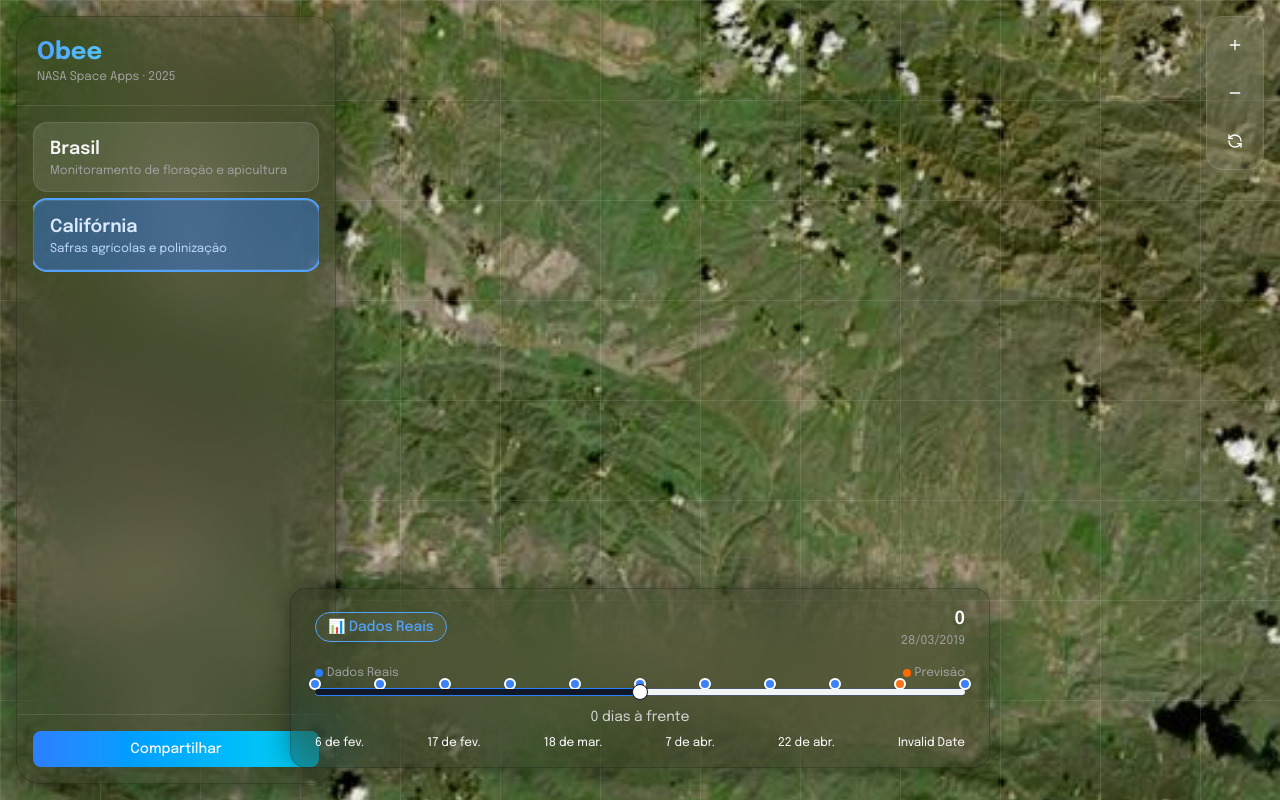
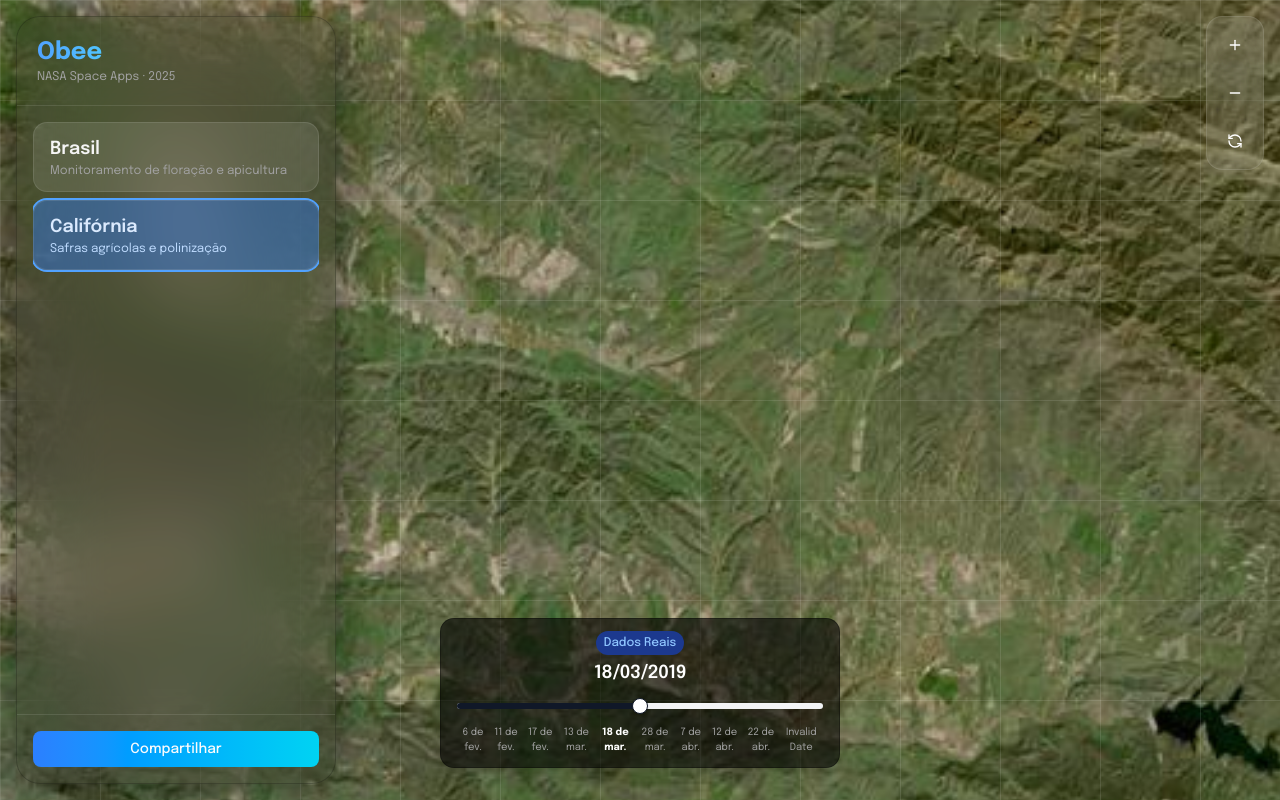
Before and after one commit to obixy/bloomwatch, a React (Vite) app in the folder frontend/: page / in a window 1280 px wide. Built offline with nearby package versions, Linux system fonts and the light colour scheme.

Commit message:
refactor: remove satellite view image and update slider data handling

```diff
--- a/frontend/src/components/mock.ts
+++ b/frontend/src/components/mock.ts
@@ -15,7 +15,6 @@
 ];
 
 const previsionImage = importImage('prevision.png');
-const satelliteViewImage = importImage('satellite-view.png');
 
 export const mapTimeline: Record<string, string> = {};
 images.forEach(({ date, file }) => {
@@ -23,4 +22,3 @@
 });
 
 mapTimeline['prevision'] = previsionImage;
-mapTimeline['satellite-view'] = satelliteViewImage;
--- a/frontend/src/components/slider.tsx
+++ b/frontend/src/components/slider.tsx
@@ -17,11 +17,16 @@
 export function SliderComponent({ onChangeMapImage }: SliderComponentProps) {
   const [timeline, setTimeline] = useState(50);
   const totalSteps = 100;
-  const realDataThreshold = 50;
 
-  // Usar as datas do mapTimeline para montar sampleData
-  const timelineKeys = Object.keys(mapTimeline);
-  const sampleData: TimelineData[] = timelineKeys.map((key) => ({
+  const timelineKeys = Object.keys(mapTimeline)
+    .filter((k) => k !== 'prevision' && k !== 'satellite-view')
+    .sort((a, b) => new Date(a).getTime() - new Date(b).getTime());
+  const extraKeys = ['prevision', 'satellite-view'].filter(
+    (k) => mapTimeline[k]
+  );
+  const orderedKeys = [...timelineKeys, ...extraKeys];
+
+  const sampleData: TimelineData[] = orderedKeys.map((key) => ({
     date: key,
     value: 0,
     type:
@@ -37,160 +42,53 @@
   );
   const currentData = sampleData[currentIndex];
 
-  // Chama callback ao mudar o slider
-  // Atualiza imagem do mapa conforme a data
-  // Só chama se a prop existir
   React.useEffect(() => {
     if (onChangeMapImage) {
       onChangeMapImage(currentData.date);
     }
   }, [currentIndex, currentData.date, onChangeMapImage]);
 
-  const colors = {
-    real: {
-      track: 'bg-blue-500',
-      thumb: 'bg-blue-600',
-      text: 'text-blue-400',
-      border: 'border-blue-400',
-    },
-    forecast: {
-      track: 'bg-orange-500',
-      thumb: 'bg-orange-600',
-      text: 'text-orange-400',
-      border: 'border-orange-400',
-    },
-    mixed: {
-      track: 'bg-gradient-to-r from-blue-500 to-orange-500',
-    },
-  };
-
-  const getTrackColor = (value: number) => {
-    if (value <= realDataThreshold) {
-      return colors.real.track;
-    } else {
-      return colors.forecast.track;
-    }
-  };
-
-  const getStepMarks = () => {
-    const marks = [];
-    const stepSize = totalSteps / (sampleData.length - 1);
-
-    for (let i = 0; i < sampleData.length; i++) {
-      const position = i * stepSize;
-      const isReal = sampleData[i].type === 'real';
-
-      marks.push({
-        position,
-        type: sampleData[i].type,
-        label: sampleData[i].date,
-        isReal,
-      });
-    }
-
-    return marks;
-  };
-
-  const stepMarks = getStepMarks();
-
   return (
-    <div className="absolute bottom-8 left-1/2 -translate-x-1/2 w-[700px] backdrop-blur-2xl bg-black/20 border border-black/20 rounded-2xl px-6 py-4 shadow-[0_0_30px_rgba(0,0,0,0.4)]">
-      <div className="flex justify-between items-center mb-4">
-        <div
-          className={`px-3 py-1 rounded-full border ${
+    <div className="absolute bottom-8 left-1/2 -translate-x-1/2 w-[400px] bg-black/60 border border-black/30 rounded-xl px-4 py-3 shadow-lg flex flex-col gap-2 items-center">
+      <div className="flex flex-col items-center gap-1 mb-2">
+        <span
+          className={`text-xs font-medium px-2 py-1 rounded-full ${
             currentData.type === 'real'
-              ? colors.real.border + ' ' + colors.real.text
-              : colors.forecast.border + ' ' + colors.forecast.text
-          } bg-white/5 text-sm font-medium`}
+              ? 'bg-blue-900 text-blue-300'
+              : 'bg-orange-900 text-orange-300'
+          }`}
         >
-          {currentData.type === 'real' ? '📊 Dados Reais' : '🔮 Previsão'}
-        </div>
-
-        <div className="text-right">
-          <div className="text-lg font-semibold text-white">
-            {currentData.value.toLocaleString('pt-BR')}
-          </div>
-          <div className="text-xs text-neutral-400">
-            {new Date(currentData.date).toLocaleDateString('pt-BR')}
-          </div>
-        </div>
-      </div>
-
-      {currentData.type === 'forecast' && currentData.confidence && (
-        <div className="mb-3">
-          <div className="flex justify-between text-xs text-neutral-400 mb-1">
-            <span>Confiança da Previsão</span>
-            <span>{Math.round(currentData.confidence * 100)}%</span>
-          </div>
-          <div className="w-full bg-gray-600 rounded-full h-1.5">
-            <div
-              className="bg-orange-500 h-1.5 rounded-full transition-all duration-300"
-              style={{ width: `${currentData.confidence * 100}%` }}
-            />
-          </div>
-        </div>
-      )}
-
-      <div className="flex justify-between text-xs text-neutral-400 mb-2">
-        <span className="flex items-center gap-1">
-          <div className="w-2 h-2 bg-blue-500 rounded-full"></div>
-          Dados Reais
+          {currentData.type === 'real' ? 'Dados Reais' : 'Previsão'}
         </span>
-        <span className="flex items-center gap-1">
-          <div className="w-2 h-2 bg-orange-500 rounded-full"></div>
-          Previsão
+        <span className="text-lg font-semibold text-white tracking-tight">
+          {currentData.type === 'real'
+            ? new Date(currentData.date).toLocaleDateString('pt-BR')
+            : `Previsão de 4 anos`}
         </span>
       </div>
 
-      <div className="relative">
       <Slider
         value={[timeline]}
         onValueChange={(v) => setTimeline(v[0])}
         max={totalSteps}
         step={1}
-          className="cursor-pointer relative z-10"
+        className="w-full"
       />
 
-        <div className="absolute top-1/2 left-0 right-0 h-2 -translate-y-1/2 rounded-full bg-gray-600 overflow-hidden">
-          <div
-            className={`h-full transition-all duration-200 ${getTrackColor(
-              timeline
-            )}`}
-            style={{ width: `${timeline}%` }}
-          />
-        </div>
-
-        <div className="absolute top-1/2 left-0 right-0 h-4 -translate-y-1/2 pointer-events-none">
-          {stepMarks.map((mark, index) => (
-            <div
-              key={index}
-              className="absolute w-3 h-3 -translate-x-1/2 -translate-y-1/2 rounded-full border-2 border-white shadow-sm cursor-pointer"
-              style={{
-                left: `${mark.position}%`,
-                backgroundColor: mark.isReal ? '#3b82f6' : '#f97316',
-              }}
-              title={`${mark.label} (${mark.isReal ? 'Real' : 'Previsão'})`}
-            />
-          ))}
-        </div>
-      </div>
-
-      <div className="text-center text-sm mt-3 text-neutral-300">
-        {timeline < realDataThreshold
-          ? `${Math.round((realDataThreshold - timeline) / 5)} dias atrás`
-          : `${Math.round((timeline - realDataThreshold) / 5)} dias à frente`}
-      </div>
-
-      <div className="flex justify-between text-xs text-white mt-2">
-        {sampleData
-          .filter((_, index) => index % 2 === 0)
-          .map((data, index) => (
-            <div key={index} className="text-center">
+      <div className="flex justify-between w-full mt-2">
+        {sampleData.map((data, idx) => (
+          <span
+            key={data.date}
+            className={`text-[10px] text-neutral-400 ${
+              idx === currentIndex ? 'font-bold text-white' : ''
+            }`}
+            style={{ minWidth: 32, textAlign: 'center' }}
+          >
             {new Date(data.date).toLocaleDateString('pt-BR', {
               month: 'short',
               day: 'numeric',
             })}
-            </div>
+          </span>
         ))}
       </div>
     </div>
```
Lines whose indentation alone changed are shown as unchanged.
